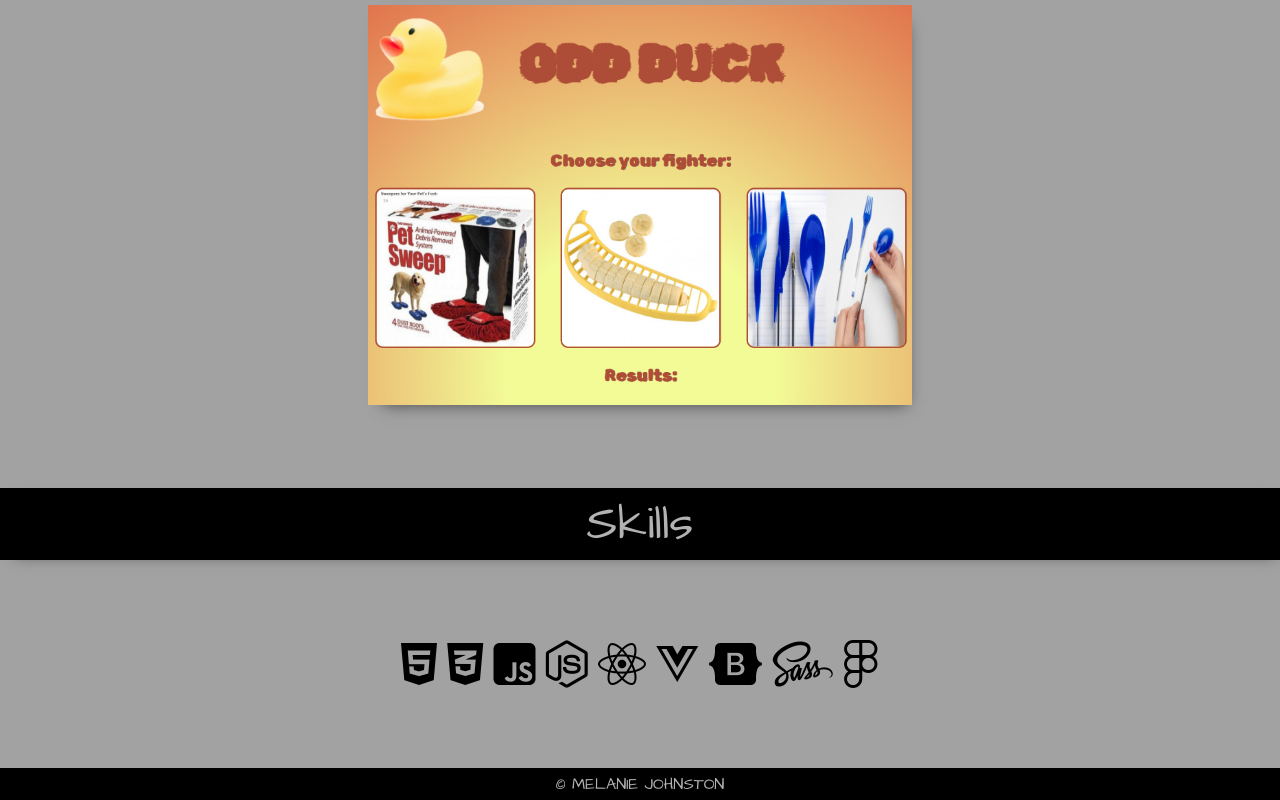
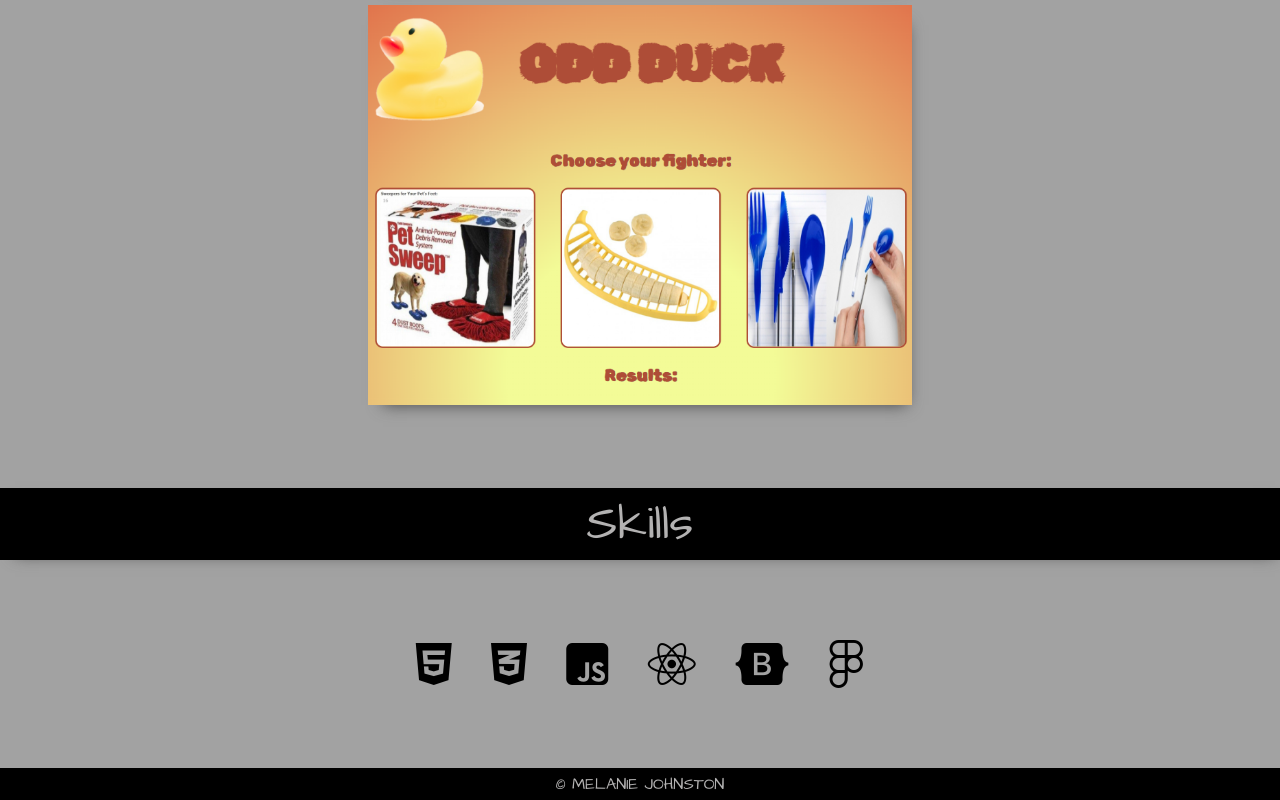
Before and after one commit to mel-johnston/portfolio-prep, a plain HTML site: page index.html in a window 1280 px wide. Shown: the part 1539-2339 px from the top of the page. Drawn offline with Linux system fonts and the light colour scheme; a web font is replaced by a local one.

Commit message:
Update index.html

```diff
--- a/index.html
+++ b/index.html
@@ -62,11 +62,11 @@
       <i class="fa-brands fa-html5 fa-3x"></i>
       <i class="fa-brands fa-css3-alt fa-3x"></i>
       <i class="fa-brands fa-square-js fa-3x"></i>
-      <i class="fa-brands fa-node-js fa-3x"></i>
+<!--       <i class="fa-brands fa-node-js fa-3x"></i> -->
       <i class="fa-brands fa-react fa-3x"></i>
-      <i class="fa-brands fa-vuejs fa-3x"></i>
+<!--       <i class="fa-brands fa-vuejs fa-3x"></i> -->
       <i class="fa-brands fa-bootstrap fa-3x"></i>
-      <i class="fa-brands fa-sass fa-3x"></i>
+<!--       <i class="fa-brands fa-sass fa-3x"></i> -->
       <i class="fa-brands fa-figma fa-3x"></i>
     </div>
 
```
